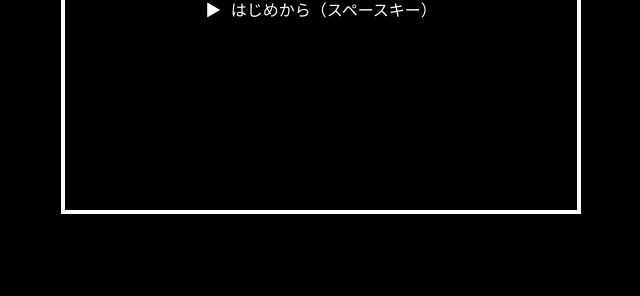
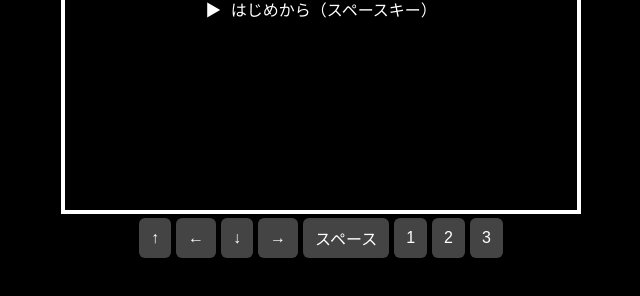
Before and after one commit to yocyocn/formrun_quest, a plain HTML site: page index.html in a window 1280 px wide. Shown: the part 314-610 px from the top of the page, without its empty margins (319-959 px from the left). Drawn offline with Linux system fonts and the light colour scheme.

Commit message:
スマホ対応 / ダブルクリック対応

```diff
--- a/index.html
+++ b/index.html
@@ -71,6 +71,23 @@
         .selected {
             background-color: #333;
         }
+
+        #controls {
+            display: flex;
+            flex-wrap: wrap;
+            justify-content: center;
+            gap: 5px;
+            margin-top: 8px;
+        }
+
+        .control-button {
+            font-size: 16px;
+            padding: 8px 12px;
+            border-radius: 6px;
+            border: none;
+            background-color: #444;
+            color: white;
+        }
     </style>
 </head>
 
@@ -87,9 +104,22 @@
         </div>
         <div id="quizScreen" style="display:none;"></div>
         <div id="resultScreen" style="display:none;"></div>
+        <div id="controls">
+            <button class="control-button" onclick="simulateKey('ArrowUp')">↑</button>
+            <button class="control-button" onclick="simulateKey('ArrowLeft')">←</button>
+            <button class="control-button" onclick="simulateKey('ArrowDown')">↓</button>
+            <button class="control-button" onclick="simulateKey('ArrowRight')">→</button>
+            <button class="control-button" onclick="simulateKey('Space')">スペース</button>
+            <button class="control-button" onclick="simulateKey('1')">1</button>
+            <button class="control-button" onclick="simulateKey('2')">2</button>
+            <button class="control-button" onclick="simulateKey('3')">3</button>
+        </div>
     </div>
 
     <script>
+        function simulateKey(code) {
+            window.dispatchEvent(new KeyboardEvent('keydown', { code: code, key: code }));
+        }
         const canvas = document.getElementById("gameCanvas");
         const ctx = canvas.getContext("2d");
         const tileSize = 32;
@@ -109,6 +139,7 @@
         let quizIntro = false;
         let currentQuizIndex = 0;
         let correctCount = 0;
+        let answering = false;
 
         const quizData = [
             {
@@ -173,6 +204,7 @@
         function startQuiz() {
             quizIntro = false;
             inQuiz = true;
+            answering = false;
             document.getElementById("quizIntroScreen").style.display = "none";
             document.getElementById("quizScreen").style.display = "flex";
             shuffle(quizData);
@@ -182,13 +214,14 @@
         }
 
         function renderQuiz() {
+            answering = false;
             const quiz = quizData[currentQuizIndex];
             const container = document.getElementById("quizScreen");
             container.innerHTML = `
-    <div class="quiz-box">
-      <h2>${quiz.q}</h2>
-    </div>
-    ` + quiz.options.map((opt, i) =>
+                <div class="quiz-box">
+                  <h2>${quiz.q}</h2>
+                </div>
+                ` + quiz.options.map((opt, i) =>
                 `<div class="option-box">[${i + 1}] ${opt}</div>`
             ).join('') + `<p>1〜3キーで回答</p>`;
         }
@@ -201,9 +234,11 @@
         }
 
         function handleQuizKey(e) {
+            if (answering) return;
             const quiz = quizData[currentQuizIndex];
             const key = e.key;
             if (["1", "2", "3"].includes(key)) {
+                answering = true;
                 const selectedOption = parseInt(key) - 1;
                 const container = document.getElementById("quizScreen");
                 const isCorrect = selectedOption === quiz.answer;
```
